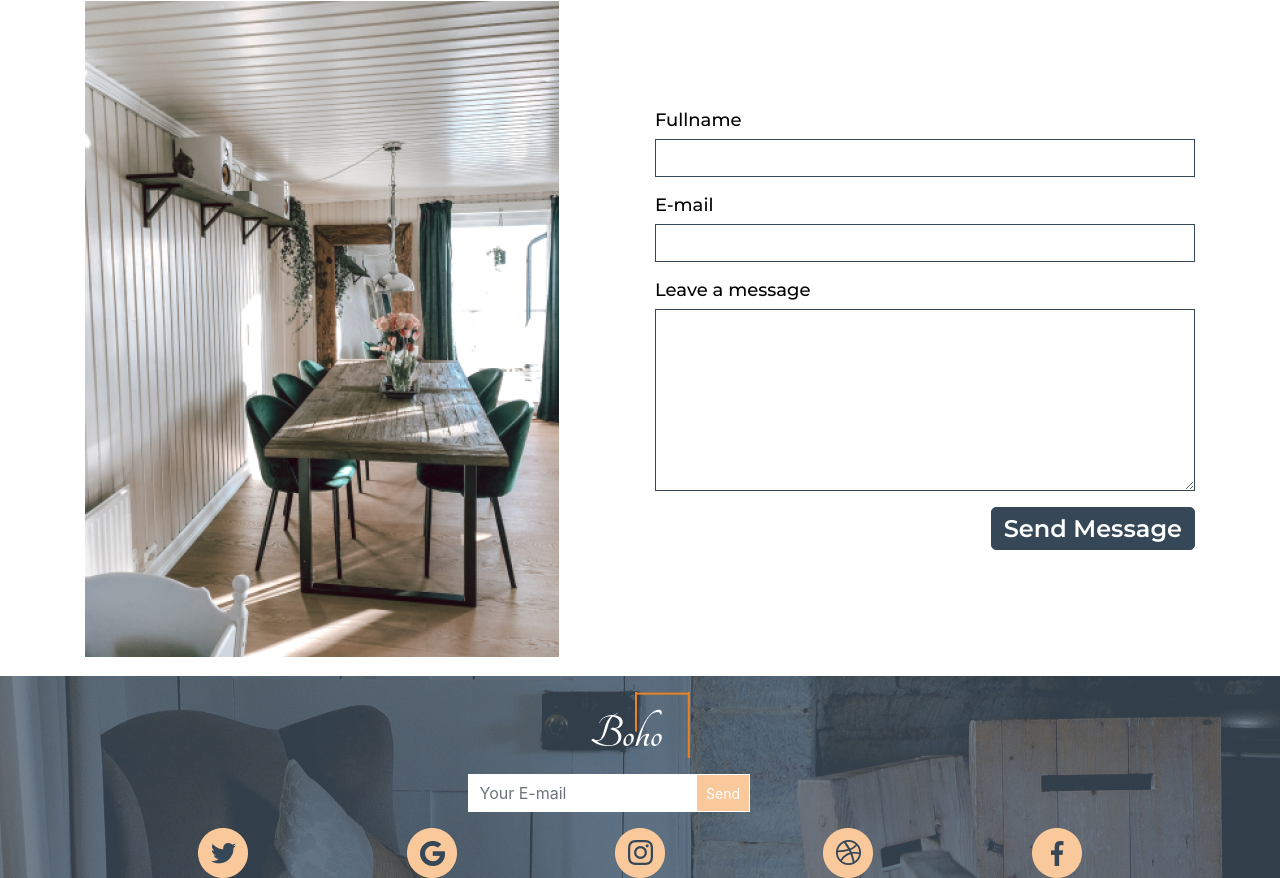
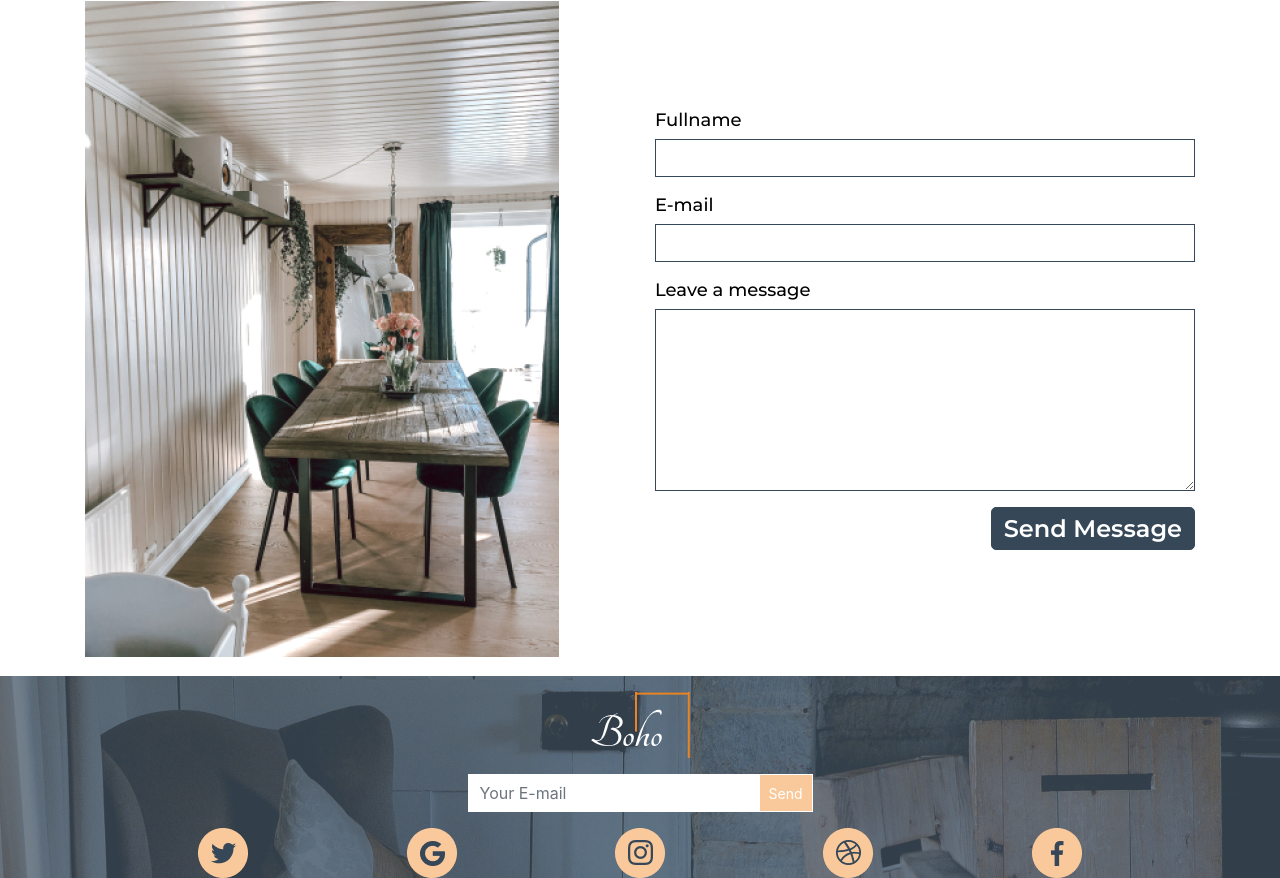
Before and after one commit to joshua-s2/Decor, a plain HTML site: page index.html in a window 1280 px wide. Shown: the part 5847-6725 px from the top of the page. Drawn offline with nearby package versions, Linux system fonts and the light colour scheme; some packages are replaced by stand-ins of ours; a script that the page names is missing.

Commit message:
Update index.html

```diff
--- a/index.html
+++ b/index.html
@@ -398,7 +398,7 @@
             <div class="text-center">
                 <img src="./img/footer-logo.png" alt="logo" class="img-fluid my-3">
                 <form class="news text-center justify-content-center">
-                    <div class="col-lg-10 mb-3 text-center justify-content-center">
+                    <div class="col-lg-12 mb-3 text-center justify-content-center">
                         <div class="input-group mycustom">
                             <input type="text" class="form-control rounded-0" id="validationDefaultUsername" placeholder="Your E-mail" aria-describedby="inputGroupPrepend2" required>
                             <div class="input-group-prepend">
```
